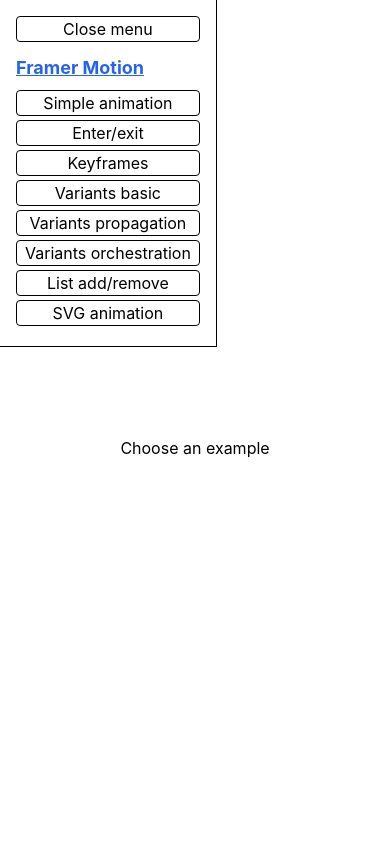
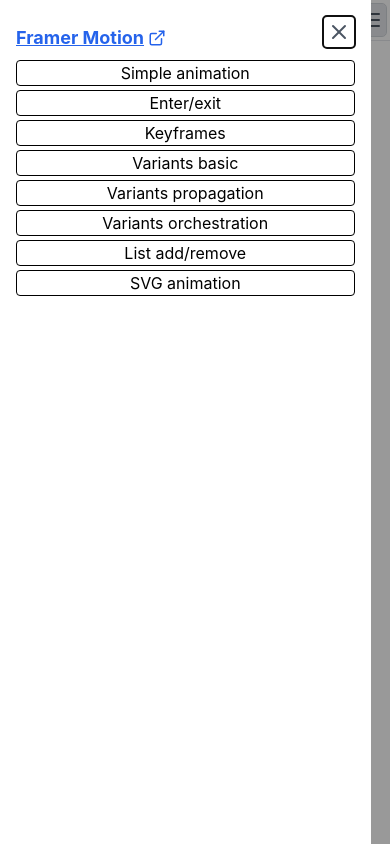
Before and after one commit to hwride/animation, a React (Vite) app: page / in a window 390 px wide. Built offline with nearby package versions, Linux system fonts and the light colour scheme; the HTML template or start-up script is replaced by a standard one.

Commit message:
Add dialog for mobile menu.

```diff
--- a/package.json
+++ b/package.json
@@ -10,10 +10,12 @@
     "preview": "vite preview"
   },
   "dependencies": {
+    "@radix-ui/react-dialog": "^1.0.4",
     "clsx": "^1.2.1",
     "framer-motion": "^10.12.16",
     "react": "^18.2.0",
     "react-dom": "^18.2.0",
+    "react-feather": "^2.0.10",
     "react-syntax-highlighter": "^15.5.0"
   },
   "devDependencies": {
--- a/src/App.tsx
+++ b/src/App.tsx
@@ -1,27 +1,16 @@
 import './App.css'
-import {
-  ButtonHTMLAttributes,
-  ReactNode,
-  useCallback,
-  useEffect,
-  useState,
-} from 'react'
-import { Button } from './components/Button.tsx'
-import { Link } from './components/Link.tsx'
+import { useEffect, useState } from 'react'
 import { componentConfig, ConfigEntry } from './exampleConfig.ts'
-import { clsx } from './utils/clsx.ts'
-import { motion, AnimatePresence } from 'framer-motion'
 import { MenuProvider, useMenu } from './components/menu/MenuContext.tsx'
 import { Page } from './components/Page.tsx'
-import { useBreakpoint } from './utils/useBreakpoint.ts'
+import { Menu, MenuIcon, useResponsiveMenu } from './components/menu/Menu.tsx'
+import { clsx } from 'clsx'
 
 function getEgFromQueryParams() {
   const urlParams = new URLSearchParams(window.location.search)
   const id = urlParams.get('id')
   return id ? componentConfig.find((example) => example.id === id) : undefined
 }
-
-const menuCloseableBreakpoint = 'xs'
 
 function AppWithProviders() {
   return (
@@ -46,7 +35,8 @@
   const { setIdQueryParamToExample } = useExampleQueryParams(setSelectedExample)
 
   return (
-    <div className="flex h-full text-left">
+    <div className="grid h-full grid-cols-1 grid-rows-[auto_1fr] text-left sm:grid-cols-[auto_1fr] sm:grid-rows-1">
+      <MobileHeader />
       <Menu
         onMenuItemClick={(example?: ConfigEntry) => {
           setIdQueryParamToExample(example)
@@ -58,6 +48,24 @@
       <div className="flex-1 overflow-auto">
         <ComponentToRender />
       </div>
+    </div>
+  )
+}
+
+function MobileHeader() {
+  const { menuVisible, setMenuVisible } = useMenu()
+  return (
+    <div className="border-b border-gray-200 p-1 sm:hidden">
+      <button
+        aria-label="Open menu"
+        className={clsx(
+          'ml-auto block rounded p-1 text-gray-600 hover:bg-gray-200',
+          menuVisible ? 'bg-gray-200 outline outline-1 outline-gray-300' : ''
+        )}
+        onClick={() => setMenuVisible(true)}
+      >
+        <MenuIcon />
+      </button>
     </div>
   )
 }
@@ -89,96 +97,6 @@
   }
 }
 
-/**
- * Helper to setup our menu so it opens and closes responsively.
- */
-function useResponsiveMenu() {
-  const { setMenuVisible } = useMenu()
-  // If we change to a non-mobile breakpoint, ensure the menu is visible.
-  const breakpoint = useBreakpoint(
-    useCallback(
-      (bp: string) => {
-        if (bp !== menuCloseableBreakpoint) setMenuVisible(true)
-      },
-      [setMenuVisible]
-    )
-  )
-
-  return {
-    setMenuVisible,
-    menuIsCloseable: breakpoint === menuCloseableBreakpoint,
-  }
-}
-
-function Menu({
-  onMenuItemClick,
-}: {
-  onMenuItemClick: (entry?: ConfigEntry) => void
-}) {
-  const { menuVisible, setMenuVisible } = useMenu()
-  return (
-    <AnimatePresence>
-      {menuVisible && (
-        <motion.div
-          initial={{ height: 0, opacity: 0 }}
-          animate={{ height: 'auto', opacity: 1 }}
-          exit={{ height: 0, opacity: 0 }}
-          transition={{ duration: 0.2 }}
-          className="fixed z-10 flex flex-col overflow-hidden border-b border-r border-black bg-white p-4 sm:static sm:flex sm:border-b-0"
-        >
-          <ListButton
-            className="sm:hidden"
-            onClick={() => setMenuVisible(false)}
-          >
-            Close menu
-          </ListButton>
-          <h2 className="my-2 text-lg font-bold">
-            <Link
-              className="text-blue-600 underline visited:text-purple-600 hover:text-blue-800"
-              href="https://www.framer.com/motion/"
-              target="_blank"
-            >
-              Framer Motion
-            </Link>
-          </h2>
-          <ol className="m-0 flex-1 list-none">
-            {componentConfig.map((entry, i) => {
-              return (
-                <li key={i} className="relative">
-                  <ListButton
-                    className="w-full"
-                    onClick={() => onMenuItemClick(entry)}
-                  >
-                    {entry.label}
-                  </ListButton>
-                </li>
-              )
-            })}
-          </ol>
-        </motion.div>
-      )}
-    </AnimatePresence>
-  )
-}
-
-function ListButton({
-  children,
-  className,
-  ...rest
-}: ButtonHTMLAttributes<HTMLButtonElement> & { children: ReactNode }) {
-  return (
-    <Button
-      className={clsx(
-        'mb-1 rounded border border-black hover:bg-gray-100',
-        className
-      )}
-      {...rest}
-    >
-      {children}
-    </Button>
-  )
-}
-
 function EmptyComponent() {
   return (
     <Page className="h-full">
--- a/src/components/Link.tsx
+++ b/src/components/Link.tsx
@@ -1,19 +1,26 @@
 import { clsx } from 'clsx'
 import { AnchorHTMLAttributes } from 'react'
+import { ExternalLink } from 'react-feather'
+
 export function Link({
   className,
   children,
+  iconSize = 'text-md',
   ...rest
-}: AnchorHTMLAttributes<HTMLAnchorElement>) {
+}: AnchorHTMLAttributes<HTMLAnchorElement> & {
+  iconSize?: 'text-md' | 'text-lg'
+}) {
+  const iconSizeFinal = iconSize === 'text-md' ? 14 : 18
   return (
     <a
       className={clsx(
         className,
-        'text-blue-600 underline visited:text-purple-600 hover:text-blue-800'
+        'inline-flex items-center gap-1 text-blue-600 underline visited:text-purple-600 hover:text-blue-800'
       )}
       {...rest}
     >
       {children}
+      {rest.target === '_blank' && <ExternalLink size={iconSizeFinal} />}
     </a>
   )
 }
--- a/src/components/Page.tsx
+++ b/src/components/Page.tsx
@@ -1,7 +1,5 @@
 import { ReactNode } from 'react'
 import { H2 } from './Headings.tsx'
-import { Button } from './Button.tsx'
-import { useMenu } from './menu/MenuContext.tsx'
 import { clsx } from '../utils/clsx.ts'
 
 export function Page({
@@ -13,12 +11,8 @@
   className?: string
   children: ReactNode
 }) {
-  const { setMenuVisible } = useMenu()
   return (
     <div className={clsx(className, 'p-2')}>
-      <Button className="sm:hidden" onClick={() => setMenuVisible(true)}>
-        Show menu
-      </Button>
       {title && <H2>{title}</H2>}
       {children}
     </div>
--- /dev/null
+++ b/src/components/menu/Menu.tsx
@@ -0,0 +1,168 @@
+import { componentConfig, ConfigEntry } from '../../exampleConfig.ts'
+import { useMenu } from './MenuContext.tsx'
+import * as Dialog from '@radix-ui/react-dialog'
+import { AnimatePresence, motion } from 'framer-motion'
+import { clsx } from '../../utils/clsx.ts'
+import { Link } from '../Link.tsx'
+import { ButtonHTMLAttributes, ReactNode } from 'react'
+import { Button } from '../Button.tsx'
+import { useBreakpoint } from '../../utils/useBreakpoint.ts'
+import { Menu as MenuIcon, X as CloseIcon } from 'react-feather'
+
+export const menuCloseableBreakpoint = 'xs'
+export { MenuIcon }
+
+export function Menu({
+  onMenuItemClick,
+}: {
+  onMenuItemClick: (entry?: ConfigEntry) => void
+}) {
+  return (
+    <>
+      <DesktopMenu onMenuItemClick={onMenuItemClick} />
+      <DialogMenu onMenuItemClick={onMenuItemClick} />
+    </>
+  )
+}
+
+export function DesktopMenu({
+  onMenuItemClick,
+}: {
+  onMenuItemClick: (entry?: ConfigEntry) => void
+}) {
+  return (
+    <div className="hidden border-r border-gray-800 p-4 sm:block">
+      <MenuContent onMenuItemClick={onMenuItemClick} />
+    </div>
+  )
+}
+
+function DialogMenu({
+  onMenuItemClick,
+}: {
+  onMenuItemClick: (entry?: ConfigEntry) => void
+}) {
+  const { menuVisible, setMenuVisible } = useMenu()
+
+  return (
+    <Dialog.Root
+      open={menuVisible}
+      onOpenChange={(open) => setMenuVisible(open)}
+    >
+      <AnimatePresence>
+        {menuVisible && (
+          <Dialog.Portal forceMount>
+            <Dialog.Overlay
+              forceMount
+              className="sm:no fixed inset-[0] bg-black opacity-40 sm:hidden"
+            />
+            <Dialog.Content
+              forceMount
+              asChild
+              className={clsx(
+                'fixed z-50',
+                'h-full w-[95vw] max-w-md p-4 md:w-full',
+                'left-0 top-0',
+                'bg-white dark:bg-gray-800',
+                'focus:outline-none focus-visible:ring focus-visible:ring-purple-500 focus-visible:ring-opacity-75'
+              )}
+            >
+              <motion.div
+                initial={{ opacity: 0, left: '-50vw' }}
+                animate={{ opacity: 1, left: '0' }}
+                exit={{ opacity: 0, left: '-50vw' }}
+                transition={{ duration: 0.15 }}
+              >
+                <MenuContent
+                  onMenuItemClick={onMenuItemClick}
+                  closeIconSlot={
+                    <Dialog.Close asChild>
+                      <button
+                        className="mb-2 rounded p-1 text-gray-600 hover:bg-gray-200 sm:hidden"
+                        aria-label="Close menu"
+                      >
+                        <CloseIcon />
+                      </button>
+                    </Dialog.Close>
+                  }
+                />
+              </motion.div>
+            </Dialog.Content>
+          </Dialog.Portal>
+        )}
+      </AnimatePresence>
+    </Dialog.Root>
+  )
+}
+
+function MenuContent({
+  onMenuItemClick,
+  closeIconSlot,
+}: {
+  onMenuItemClick: (entry?: ConfigEntry) => void
+  closeIconSlot?: ReactNode
+}) {
+  return (
+    <>
+      <div className="flex items-start justify-between">
+        <h2 className="my-2 self-end text-lg font-bold">
+          <Link
+            className="text-blue-600 underline visited:text-purple-600 hover:text-blue-800"
+            href="https://www.framer.com/motion/"
+            target="_blank"
+            iconSize="text-lg"
+          >
+            Framer Motion
+          </Link>
+        </h2>
+        {closeIconSlot}
+      </div>
+      <ol className="m-0 flex-1 list-none">
+        {componentConfig.map((entry, i) => {
+          return (
+            <li key={i} className="relative">
+              <ListButton
+                className="w-full"
+                onClick={() => onMenuItemClick(entry)}
+              >
+                {entry.label}
+              </ListButton>
+            </li>
+          )
+        })}
+      </ol>
+    </>
+  )
+}
+
+function ListButton({
+  children,
+  className,
+  ...rest
+}: ButtonHTMLAttributes<HTMLButtonElement> & { children: ReactNode }) {
+  return (
+    <Button
+      className={clsx(
+        'mb-1 rounded border border-black hover:bg-gray-100',
+        className
+      )}
+      {...rest}
+    >
+      {children}
+    </Button>
+  )
+}
+
+/**
+ * Helper to setup our menu so it opens and closes responsively.
+ */
+export function useResponsiveMenu() {
+  const { menuVisible, setMenuVisible } = useMenu()
+  const breakpoint = useBreakpoint()
+
+  return {
+    menuVisible,
+    setMenuVisible,
+    menuIsCloseable: breakpoint === menuCloseableBreakpoint,
+  }
+}
--- a/src/pages/EnterExit.tsx
+++ b/src/pages/EnterExit.tsx
@@ -13,7 +13,10 @@
     <Page title="Enter/exit">
       <PageParagraph>
         You must use{' '}
-        <Link href="https://www.framer.com/motion/animate-presence/">
+        <Link
+          href="https://www.framer.com/motion/animate-presence/"
+          target="_blank"
+        >
           <code>AnimatePresence</code>
         </Link>{' '}
         when you want to have exit animations. This is because by default when
@@ -29,7 +32,7 @@
         Toggle visible
       </Button>
 
-      <div className="mx-auto my-4">
+      <div className="mx-auto my-4 w-fit">
         <AnimatePresence>
           {visible && (
             <motion.div
--- a/src/pages/Keyframes.tsx
+++ b/src/pages/Keyframes.tsx
@@ -13,7 +13,10 @@
     <Page title="Keyframes">
       <PageParagraph>
         You can use{' '}
-        <Link href="https://www.framer.com/motion/animation/##keyframes">
+        <Link
+          href="https://www.framer.com/motion/animation/##keyframes"
+          target="_blank"
+        >
           keyframes
         </Link>{' '}
         to animate through a list of values in sequence. Do this by setting an
@@ -27,7 +30,7 @@
         Remount component
       </Button>
 
-      <div className="mx-auto my-4" key={key}>
+      <div className="mx-auto my-4 w-fit" key={key}>
         <AnimatePresence>
           <motion.div
             animate={{
--- a/src/pages/SVGAnimate.css
+++ b/src/pages/SVGAnimate.css
@@ -1,6 +1,6 @@
-circle,
-rect,
-line {
+.svg-animate circle,
+.svg-animate rect,
+.svg-animate line {
   stroke-width: 10px;
   stroke-linecap: round;
   fill: transparent;
--- a/src/pages/SVGAnimate.tsx
+++ b/src/pages/SVGAnimate.tsx
@@ -40,7 +40,7 @@
   const reRenderSvg = () => setKey((key) => key + 1)
 
   return (
-    <Page title="SVG animation">
+    <Page title="SVG animation" className="svg-animate">
       <div>
         <H3>Options</H3>
         <div className="mx-auto grid w-max grid-cols-2">
--- a/src/pages/VariantsBasic.tsx
+++ b/src/pages/VariantsBasic.tsx
@@ -29,7 +29,10 @@
     <Page title="Variants basic">
       <PageParagraph>
         You can use{' '}
-        <Link href="https://www.framer.com/motion/animation/#variants">
+        <Link
+          href="https://www.framer.com/motion/animation/#variants"
+          target="_blank"
+        >
           variants
         </Link>{' '}
         to share animation property settings. The way it works is you define
--- a/src/pages/VariantsOrchestration.tsx
+++ b/src/pages/VariantsOrchestration.tsx
@@ -36,7 +36,10 @@
     <Page title="Variants orchestration">
       <PageParagraph>
         Variants also have{' '}
-        <Link href="https://www.framer.com/motion/animation/##orchestration">
+        <Link
+          href="https://www.framer.com/motion/animation/##orchestration"
+          target="_blank"
+        >
           orchestration
         </Link>{' '}
         properties. These allow you to control the order in which different
--- a/src/pages/VariantsPropagation.tsx
+++ b/src/pages/VariantsPropagation.tsx
@@ -22,7 +22,10 @@
     <Page title="Variants propagation">
       <PageParagraph>
         Variants also have{' '}
-        <Link href="https://www.framer.com/motion/animation/##propagation">
+        <Link
+          href="https://www.framer.com/motion/animation/##propagation"
+          target="_blank"
+        >
           propagation
         </Link>{' '}
         properties. If you assign a variant name to an animation property, all
```
Also changed, not shown: 1 other file (tests, documents, lock files or other folders).
